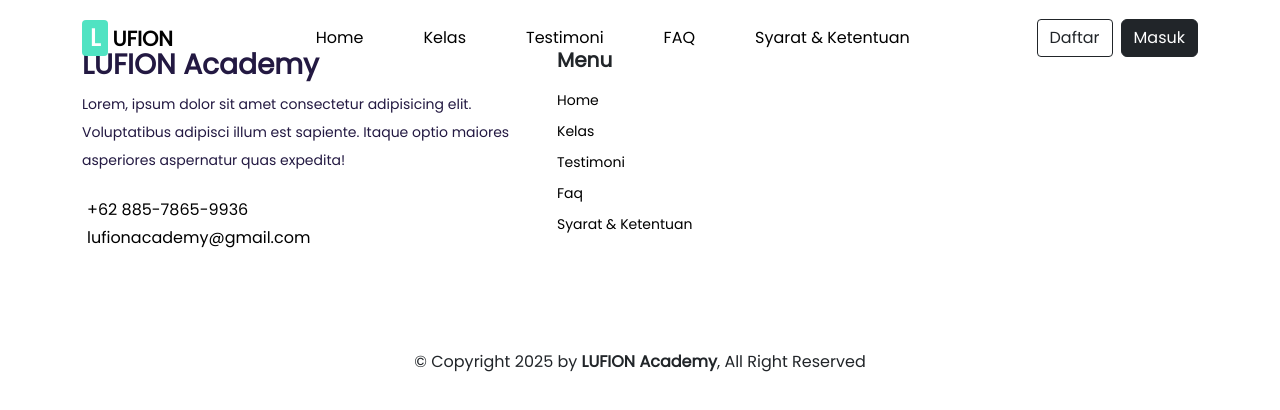
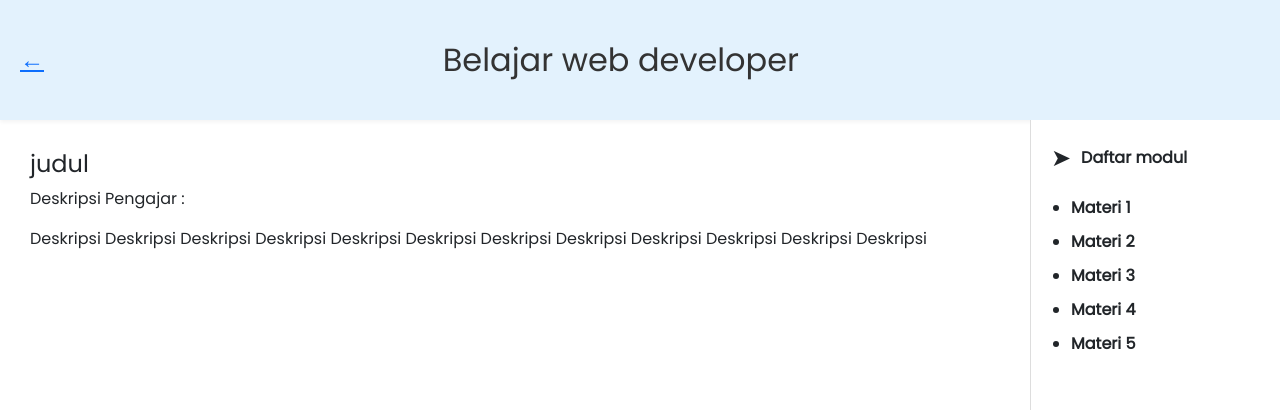
Before and after one commit to Lukmanul6305/e-commerce-pemweb-project, a React (Vite) app: page /PembelajaranPage in a window 1280 px wide. Shown: the top 410 px of the page. Built offline with nearby package versions, Linux system fonts and the light colour scheme.

Commit message:
membuat halaman PembelajaranPage

```diff
--- a/package.json
+++ b/package.json
@@ -12,7 +12,7 @@
   "dependencies": {
     "animate.css": "^4.1.1",
     "aos": "^3.0.0-beta.6",
-    "bootstrap": "^5.3.5",
+    "bootstrap": "^5.3.6",
     "react": "^19.0.0",
     "react-bootstrap": "^2.10.9",
     "react-dom": "^19.0.0",
--- a/src/App.jsx
+++ b/src/App.jsx
@@ -1,5 +1,36 @@
-import { Routes, Route } from "react-router-dom";
+// import { Routes, Route } from "react-router-dom";
 
+// import NavbarComponent from "./components/NavbarComponents";
+// import FooterComponent from "./components/FooterComponent";
+
+// import HomePage from "./pages/HomePage";
+// import KelasPage from "./pages/KelasPage";
+// import TestimoniPage from "./pages/TestimoniPage";
+// import FaqPage from "./pages/FaqPage";
+// import SyaratPage from "./pages/SyaratPage";
+// import Pembelajaran from "./pages/PembelajaranPage";
+
+// function App() {
+//   return (
+//     <div>
+//       <NavbarComponent />
+
+//       <Routes>
+//         <Route path="/" Component={HomePage}></Route>
+//         <Route path="/kelas" Component={KelasPage}></Route>
+//         <Route path="/testimoni" Component={TestimoniPage}></Route>
+//         <Route path="/faq" Component={FaqPage}></Route>
+//         <Route path="/syarat" Component={SyaratPage}></Route>
+//         <Route path="/PembelajaranPage" Component={Pembelajaran}></Route>
+//       </Routes>
+
+//       <FooterComponent />
+//     </div>
+//   );
+// }
+
+// export default App;
+import { Routes, Route, useLocation } from "react-router-dom";
 import NavbarComponent from "./components/NavbarComponents";
 import FooterComponent from "./components/FooterComponent";
 
@@ -8,21 +39,26 @@ import KelasPage from "./pages/KelasPage";
 import TestimoniPage from "./pages/TestimoniPage";
 import FaqPage from "./pages/FaqPage";
 import SyaratPage from "./pages/SyaratPage";
+import Pembelajaran from "./pages/PembelajaranPage";
 
 function App() {
+  const location = useLocation();
+  const hideNavFooter = location.pathname === "/PembelajaranPage";
+
   return (
     <div>
-      <NavbarComponent />
+      {!hideNavFooter && <NavbarComponent />}
 
       <Routes>
-        <Route path="/" Component={HomePage}></Route>
-        <Route path="/kelas" Component={KelasPage}></Route>
-        <Route path="/testimoni" Component={TestimoniPage}></Route>
-        <Route path="/faq" Component={FaqPage}></Route>
-        <Route path="/syarat" Component={SyaratPage}></Route>
+        <Route path="/" Component={HomePage} />
+        <Route path="/kelas" Component={KelasPage} />
+        <Route path="/testimoni" Component={TestimoniPage} />
+        <Route path="/faq" Component={FaqPage} />
+        <Route path="/syarat" Component={SyaratPage} />
+        <Route path="/PembelajaranPage" Component={Pembelajaran} />
       </Routes>
 
-      <FooterComponent />
+      {!hideNavFooter && <FooterComponent />}
     </div>
   );
 }
--- a/src/pages/HomePage.jsx
+++ b/src/pages/HomePage.jsx
@@ -15,6 +15,7 @@ import "swiper/css/navigation";
 
 // import required modules
 import { Pagination } from "swiper/modules";
+
 import TestimoniPage from "./TestimoniPage";
 
 const HomePage = () => {
@@ -27,30 +28,18 @@ const HomePage = () => {
           <Row className="header-box d-flex align-items-center pt-lg-5">
             <Col lg="6">
               <h1 className="mb-4 animate__animated animate__bounceInUp animeate__delay-1s">
-                Belajar Skill Digital <br /> yang Dibutuhkan Dunia Kerja
-                Sekarang
+                Belajar Skill Digital <br /> yang Dibutuhkan Dunia Kerja Sekarang
               </h1>
               <p className="mb-4 animate__animated animate__fadeInUp animeate__delay-1s">
-                Mulai dari dasar hingga mahir. Pelajari desain, coding,
-                pemasaran digital, dan lebih banyak lagi—semua dalam satu
-                platform, kapan saja, di mana saja
+                Mulai dari dasar hingga mahir. Pelajari desain, coding, pemasaran digital, dan lebih banyak lagi—semua dalam satu platform, kapan saja, di mana saja
               </p>
-              <button
-                className="btn btn-dark btn-lg rounded-1 me-2 mb-xs-0 mb-2 animate__animated animate__fadeInUp animeate__delay-1s"
-                onClick={() => Navigate("/kelas")}
-              >
+              <button className="btn btn-dark btn-lg rounded-1 me-2 mb-xs-0 mb-2 animate__animated animate__fadeInUp animeate__delay-1s" onClick={() => Navigate("/kelas")}>
                 Lihat Kelas
               </button>
-              <button className="btn btn-outline-dark btn-lg rounded-1 mb-xs-0 mb-2 animate__animated animate__fadeInUp animeate__delay-1s">
-                Lihat Promo
-              </button>
+              <button className="btn btn-outline-dark btn-lg rounded-1 mb-xs-0 mb-2 animate__animated animate__fadeInUp animeate__delay-1s">Lihat Promo</button>
             </Col>
             <Col lg="6" className="pt-lg-0 pt-5">
-              <img
-                src={HeroImage}
-                alt="hero-img"
-                className="animate__animated animate__backInUp"
-              />
+              <img src={HeroImage} alt="hero-img" className="animate__animated animate__backInUp" />
             </Col>
           </Row>
         </Container>
@@ -60,31 +49,18 @@ const HomePage = () => {
           <Row>
             <Col>
               <h1 className="text-center fw-bold">Kelas Terbaru</h1>
-              <p className="text-center mb-5">
-                Lorem ipsum dolor sit amet consectetur adipisicing elit. Ut,
-                deleniti.
-              </p>
+              <p className="text-center mb-5">Lorem ipsum dolor sit amet consectetur adipisicing elit. Ut, deleniti.</p>
             </Col>
           </Row>
           <Row>
             {kelasTerbaru.map((kelas) => {
               return (
-                <Col
-                  key={kelas.id}
-                  className="shadow rounded"
-                  data-aos="fade-up"
-                  data-aos-duration="1000"
-                  data-aos-delay={kelas.delay}
-                >
-                  <img
-                    src={kelas.image}
-                    alt="unplash.com"
-                    className="w-100 mb-5 rounded-top"
-                  />
+                <Col key={kelas.id} className="shadow rounded" data-aos="fade-up" data-aos-duration="1000" data-aos-delay={kelas.delay}>
+                  <img src={kelas.image} alt="unplash.com" className="w-100 mb-5 rounded-top" />
                   <h5 className="mb-5 px-3">{kelas.title}</h5>
                   <div className="ket d-flex justify-content-between align-items-center px-3 pb-3">
                     {/* <p className="m-0 text-primary fw-bold">{kelas.price}</p> */}
-                    <button className="btn btn-danger rounded-1">
+                    <button className="btn btn-danger rounded-1" onClick={() => Navigate("/PembelajaranPage")}>
                       {kelas.buy}
                     </button>
                   </div>
@@ -94,12 +70,7 @@ const HomePage = () => {
           </Row>
           <Row>
             <Col className="text-center">
-              <button
-                className="btn btn-success rounded-5 btn-lg"
-                data-aos="fade-up"
-                data-aos-duration="1000"
-                onClick={() => Navigate("/kelas")}
-              >
+              <button className="btn btn-success rounded-5 btn-lg" data-aos="fade-up" data-aos-duration="1000" onClick={() => Navigate("/kelas")}>
                 Lihat Semua Kelas
               </button>
               <i className="fa-solid fa-chevron-right ms-3"></i>
@@ -113,22 +84,12 @@ const HomePage = () => {
         <Container>
           <Row>
             <Col>
-              <h1 className="text-center p-5 fw-bold animate__animated animate__fadeInUp animate__delay-1s">
-                Mentor
-              </h1>
+              <h1 className="text-center p-5 fw-bold animate__animated animate__fadeInUp animate__delay-1s">Mentor</h1>
             </Col>
           </Row>
           <Row className="justify-content-center">
             <Col md={25} className="position-relative">
-              <Swiper
-                rewind={true}
-                navigation={true}
-                modules={[Navigation]}
-                className="mySwiper"
-                slidesPerView={1}
-                centeredSlides={true}
-                spaceBetween={0}
-              >
+              <Swiper rewind={true} navigation={true} modules={[Navigation]} className="mySwiper" slidesPerView={1} centeredSlides={true} spaceBetween={0}>
                 {mentor.map((data) => (
                   <SwiperSlide key={data.id}>
                     <div
--- /dev/null
+++ b/src/pages/PembelajaranPage.jsx
@@ -0,0 +1,137 @@
+// import { Link } from "react-router-dom";
+
+// const Pembelajaran = () => {
+//   return (
+//     <div
+//       style={{
+//         height: "100vh",
+//       }}
+//     >
+//       <header
+//         style={{
+//           display: "flex",
+//           backgroundColor: "#E3F2FD",
+//           height: "15vh",
+//           padding: "20px",
+//         }}
+//       >
+//         <Link to="/">arrow kiri</Link>
+//         <h2 style={{ marginLeft: "30%" }}>Belajar Web developers</h2>
+//       </header>
+//     </div>
+//   );
+// };
+
+// export default Pembelajaran;
+import { useState } from "react";
+import { Link } from "react-router-dom";
+
+const Pembelajaran = () => {
+  const [showModul, setShowModul] = useState(true);
+  const [materiAktif, setMateriAktif] = useState(null);
+
+  const toggleModul = () => {
+    setShowModul(!showModul);
+  };
+
+  const daftarMateri = [
+    {
+      judul: "Materi 1",
+      konten: "Ini adalah paragraf pembelajaran untuk Materi 1. Kamu akan belajar dasar-dasar HTML dan struktur halaman web.",
+    },
+    {
+      judul: "Materi 2",
+      konten: "Ini adalah paragraf pembelajaran untuk Materi 2. Kita masuk ke CSS dan bagaimana mempercantik tampilan.",
+    },
+    {
+      judul: "Materi 3",
+      konten: "Materi 3 membahas dasar JavaScript dan bagaimana membuat web jadi interaktif.",
+    },
+    {
+      judul: "Materi 4",
+      konten: "Di Materi 4 kita akan mengenal DOM dan cara manipulasi elemen HTML dengan JavaScript.",
+    },
+    {
+      judul: "Materi 5",
+      konten: "Materi terakhir membahas integrasi semua skill untuk membuat mini project.",
+    },
+  ];
+
+  return (
+    <div style={{ height: "100vh", display: "flex", flexDirection: "column" }}>
+      {/* Header */}
+      <header
+        style={{
+          display: "flex",
+          alignItems: "center",
+          backgroundColor: "#E3F2FD",
+          height: "15vh",
+          padding: "0 20px",
+          paddingRight: "22%",
+        }}
+      >
+        <Link to="/" style={{ marginRight: "auto", fontSize: "24px" }}>
+          ←
+        </Link>
+        <h2 style={{ margin: "0 auto" }}>Belajar web developer</h2>
+      </header>
+
+      {/* Konten Utama */}
+      <div style={{ display: "flex", flex: 1 }}>
+        {/* Konten Kiri */}
+        <div style={{ flex: 1, padding: "30px" }}>
+          {materiAktif ? (
+            <>
+              <h4>{materiAktif.judul}</h4>
+              <p>{materiAktif.konten}</p>
+            </>
+          ) : (
+            <>
+              <h4>judul</h4>
+              <p>Deskripsi Pengajar :</p>
+              <p>Deskripsi Deskripsi Deskripsi Deskripsi Deskripsi Deskripsi Deskripsi Deskripsi Deskripsi Deskripsi Deskripsi Deskripsi</p>
+            </>
+          )}
+        </div>
+
+        {/* Panel Modul */}
+        <div
+          style={{
+            width: showModul ? "250px" : "50px",
+            transition: "all 0.3s ease",
+            backgroundColor: "#fff",
+            borderLeft: "1px solid #ddd",
+            padding: "20px",
+            overflow: "hidden",
+          }}
+        >
+          {/* Tombol Panah */}
+          <div
+            style={{
+              display: "flex",
+              alignItems: "center",
+              cursor: "pointer",
+            }}
+            onClick={toggleModul}
+          >
+            <span style={{ fontSize: "24px", marginRight: "10px" }}>{showModul ? "➤" : "◀"}</span>
+            {showModul && <strong>Daftar modul</strong>}
+          </div>
+
+          {/* List Modul */}
+          {showModul && (
+            <ul style={{ marginTop: "20px", paddingLeft: "20px" }}>
+              {daftarMateri.map((materi, index) => (
+                <li key={index} style={{ fontWeight: "bold", cursor: "pointer", marginBottom: "10px" }} onClick={() => setMateriAktif(materi)}>
+                  {materi.judul}
+                </li>
+              ))}
+            </ul>
+          )}
+        </div>
+      </div>
+    </div>
+  );
+};
+
+export default Pembelajaran;
```
Also changed, not shown: 1 other file (tests, documents, lock files or other folders).
